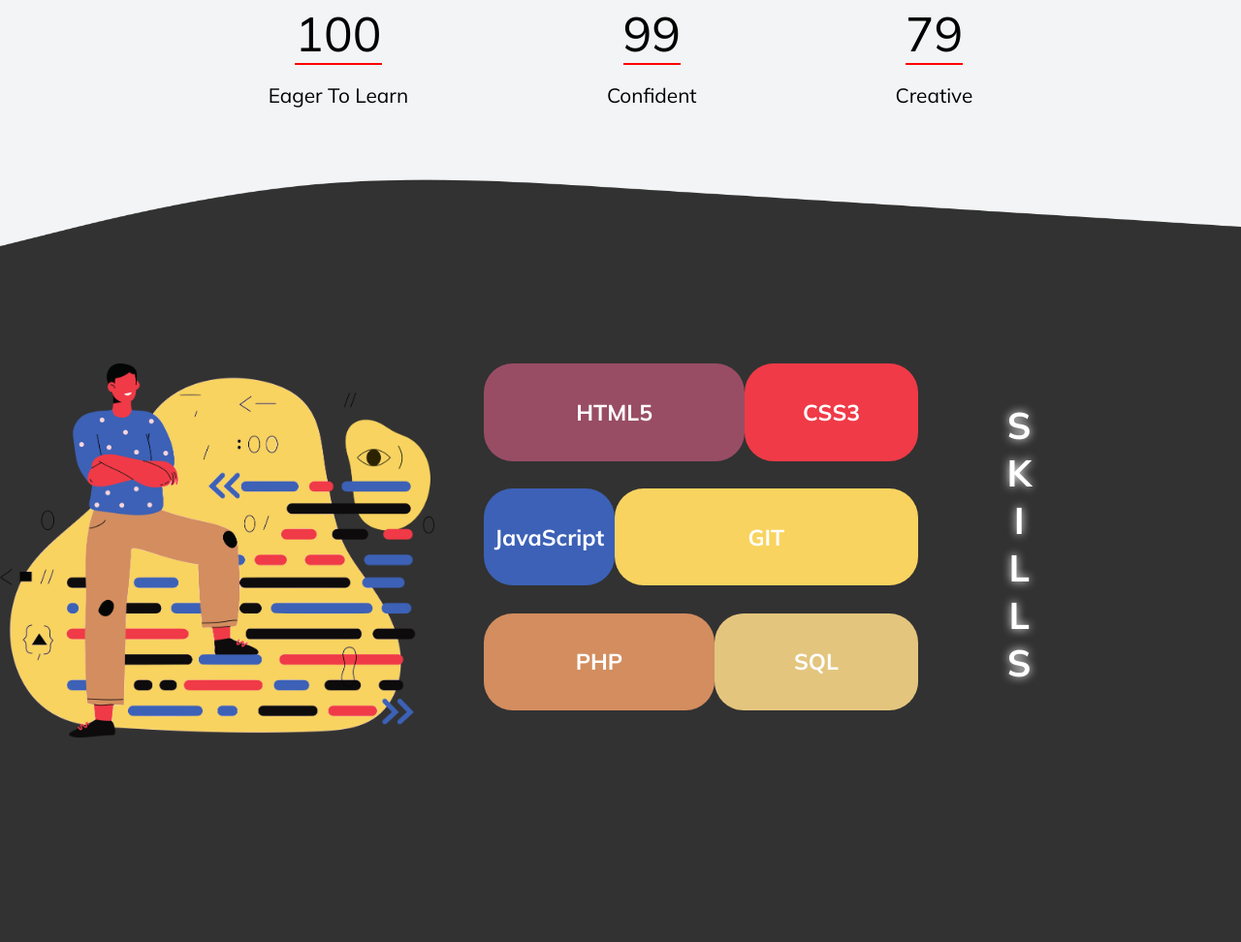
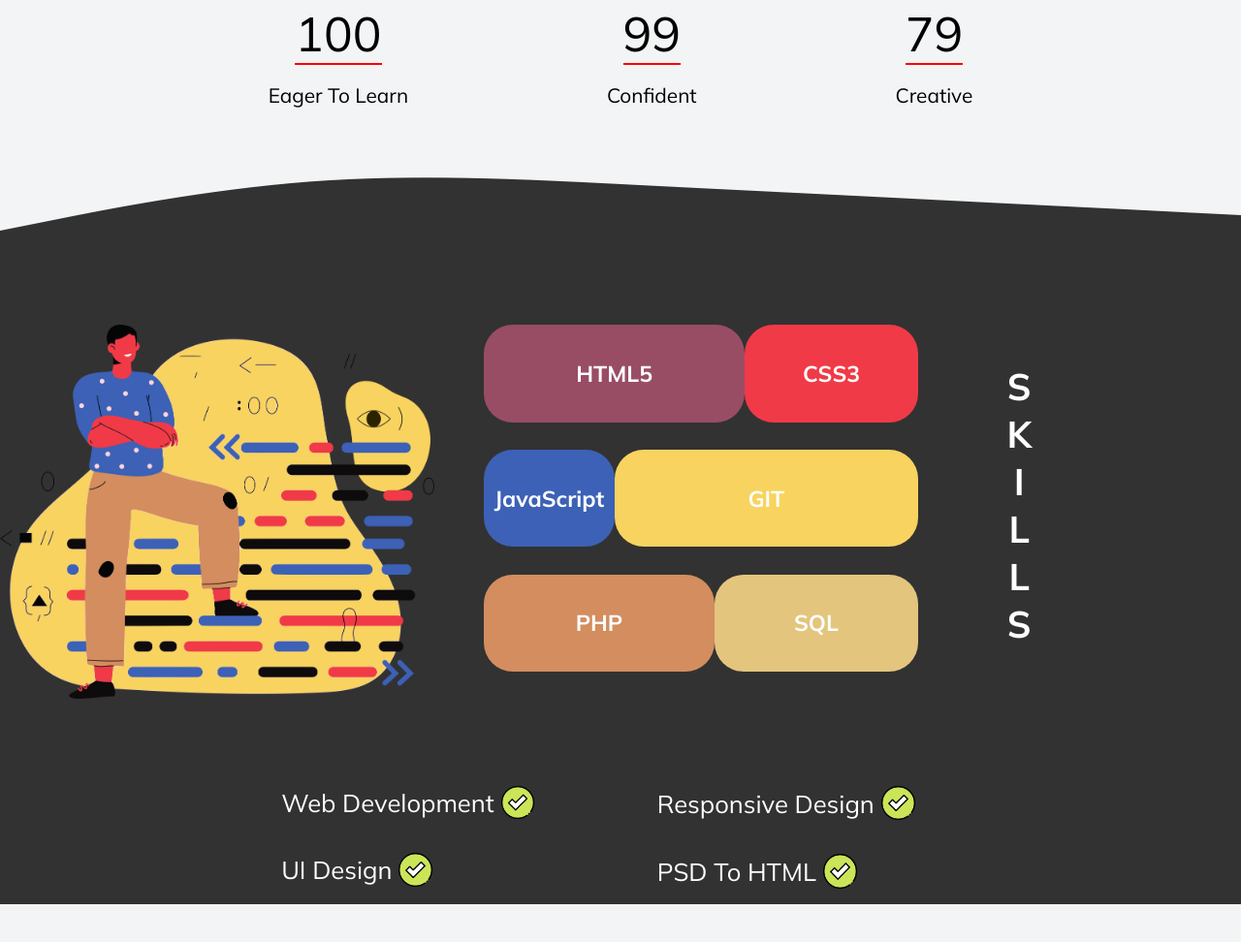
Before and after one commit to cosmin870/My-Portofolio-Project, a plain HTML site: page index.html in a window 1280 px wide. Shown: the part 1832-2804 px from the top of the page at 97% size. After the commit the page ends 2765 px from the top, so only its background shows below. Drawn offline with Linux system fonts and the light colour scheme.

Commit message:
am terminat skills page + intersection observer

```diff
--- a/index.html
+++ b/index.html
@@ -10,6 +10,9 @@
     <link rel="preconnect" href="https://fonts.gstatic.com" crossorigin>
     <link href="https://fonts.googleapis.com/css2?family=Mulish:wght@300;400;500;700&display=swap" rel="stylesheet">
     <script src="https://kit.fontawesome.com/d860017a16.js" crossorigin="anonymous"></script>
+
+
+    <script src="./script.js" defer></script>
     <title>Cosmin Ilie</title>
 </head>
 
@@ -181,10 +184,22 @@
 
         </div>
 
+        <div class="services_container">
+            <ul id="first_list">
+                <li><span>Web Development</span><img src="resources/check-mark.png" alt="check-mark"></li>
+                <li><span>UI Design</span><img src="resources/check-mark.png" alt="check-mark"></li>
+            </ul>
+
+            <ul id="second_list">
+                <li><span>Responsive Design</span><img src="resources/check-mark.png" alt="check-mark"></li>
+                <li><span>PSD To HTML</span><img src="resources/check-mark.png" alt="check-mark"></li>
+            </ul>
+        </div>
+
     </section>
 
 
-    <script src="script.js"></script>
+    <!-- <script src="script.js"></script> -->
 </body>
 
 </html>
--- a/script.js
+++ b/script.js
@@ -9,13 +9,23 @@ hamburger.addEventListener("click", () => {
   hamburger.classList.toggle("clicked");
 });
 
-window.onload = function () {
-  const title = document.getElementById("skill_title");
-  window.addEventListener("scroll", scrollEffect);
+//observer animations
+const title = document.getElementById("skill_title");
+const options = {
+  root: null,
+  threshold: 0,
+  rootMargin: "0px",
+};
 
-  function scrollEffect() {
-    if (window.scrollY >= 1750) {
-      title.classList.add("scrolled");
+const observer = new IntersectionObserver(function (entries, observer) {
+  entries.forEach((entry) => {
+    if (!entry.isIntersecting) {
+      return;
     }
-  }
-};
+    console.log(entry);
+    entry.target.classList.add("scrolled");
+    observer.unobserve(entry.target);
+  });
+}, options);
+
+observer.observe(title);
--- a/style.css
+++ b/style.css
@@ -265,11 +265,11 @@ div.item {
   margin-top: 1em;
   font-size: 1.3rem;
 }
-/*===========================SKILLS PAGE=================*/
+/*===================================SKILLS PAGE==========================*/
 
 .skills {
+  height: fit-content;
   width: 100%;
-  height: 100vh;
   margin-top: 5%;
   background-color: #323232;
 }
@@ -277,7 +277,7 @@ div.item {
 #skills_wave {
   display: block;
   width: 100%;
-  height: 25%; /*nu uita sa faci 20 % pt mobile */
+  max-height: 20vh; /*nu uita sa faci 20 % pt mobile */
   position: relative;
   bottom: 1px;
   left: 1px;
@@ -363,17 +363,44 @@ div.item {
 
 #skill_title {
   color: #fff; /* aici bagi animatie font-size =============================*/
-  transition: all 1.2s ease-in-out;
+  transition: all 1.3s ease;
   font-weight: 700;
+  font-size: 3vw;
+  opacity: 0;
 }
 #skill_title.scrolled {
-  font-size: 3vw;
-  text-shadow: 0 0 10px #ffffff;
+  opacity: 1;
 }
 
 #skill_title > li {
   text-align: center;
   padding-right: 1em;
+}
+
+.services_container {
+  display: flex;
+  justify-content: center;
+  box-sizing: border-box;
+  margin-top: 3%;
+}
+.services_container ul {
+  list-style-type: none;
+}
+
+.services_container ul span {
+  color: #fff;
+  font-size: 2vw;
+  display: block;
+  margin-right: 2%;
+}
+.services_container img {
+  max-width: 10%;
+}
+
+.services_container ul > li {
+  display: flex;
+  align-items: center;
+  margin-top: 10%;
 }
 
 /*==============================================================QUERRIES=================================================================*/
```
Also changed, not shown: resources/check-mark.png (added).
